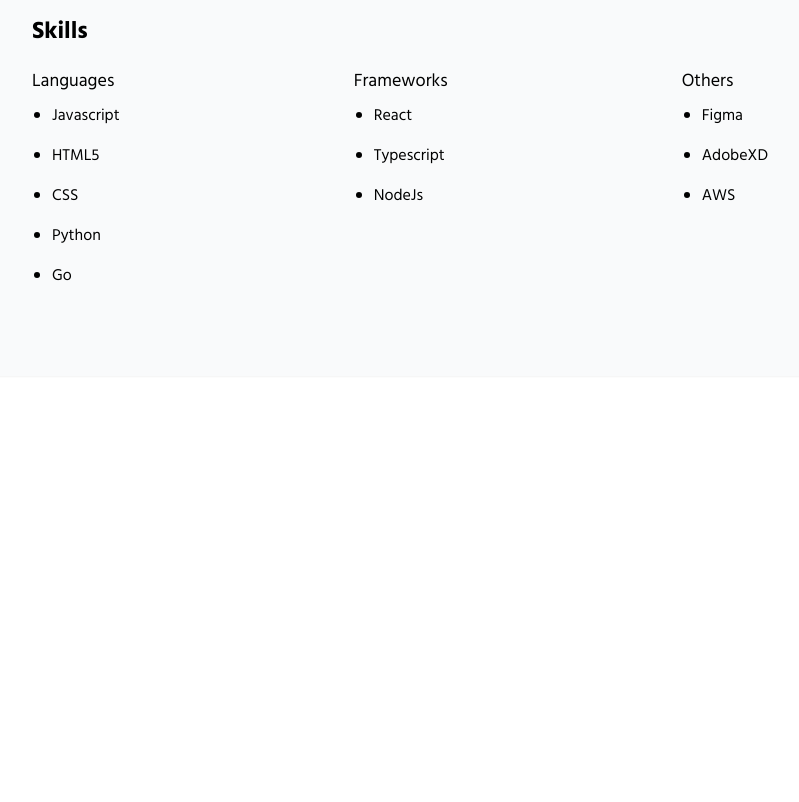
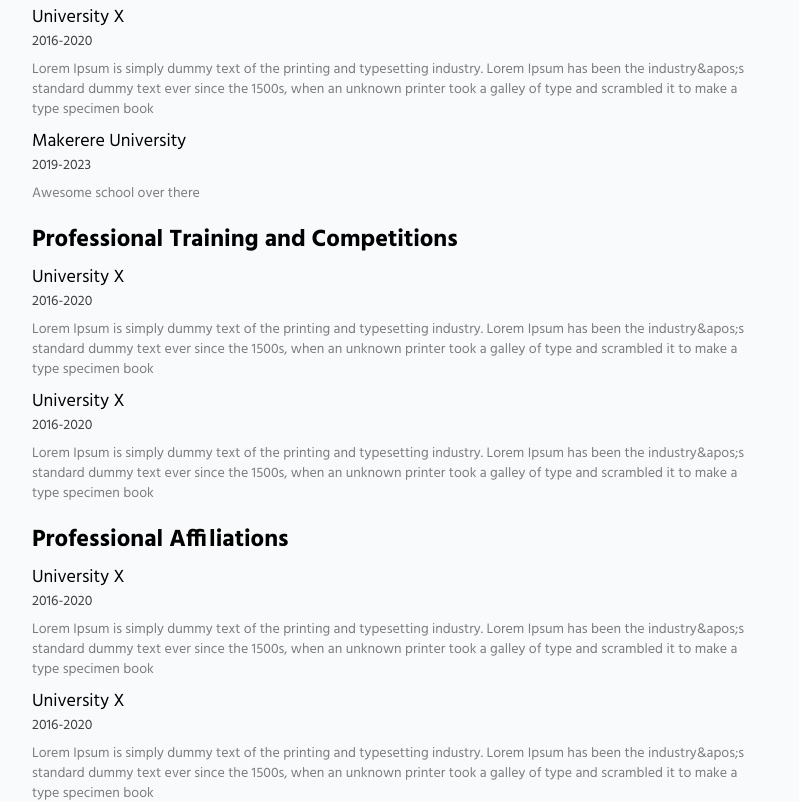
Before and after one commit to michaelgobz/michaelgoboola, a Next.js app: page /resume in a window 1280 px wide. Shown: the part 900-1702 px from the top of the page, without its empty margins (240-1039 px from the left). Before the commit the page ends 1316 px from the top, so only its background shows below. Built offline with nearby package versions, Linux system fonts and the light colour scheme.

Commit message:
formating the website to include the resume

```diff
--- a/pages/edit.js
+++ b/pages/edit.js
@@ -145,6 +145,33 @@
       resume: { ...data.resume, experiences: copyExperiences },
     });
   };
+
+  const handleAddEducation = () => {
+    setData({
+      ...data,
+      resume: {
+        ...data.resume,
+        education: [
+          ...data.resume.education,
+          {
+            id: uuidv4(),
+            universityName: "Makerere University",
+            universityDate: "2019-2023",
+            universityPara: "Awesome school over there"
+          }
+        ]
+      }
+    })
+  }
+
+  const handleEditEducation = (index, editEducation) => {
+    let copyEducation = data.resume.education;
+    copyEducation[index] = { ...editEducation };
+    setData({
+      ...data,
+      resume: {...data.resume, education: copyEducation}
+    })
+  }
 
   return (
     <div className={`container mx-auto ${data.showCursor && "cursor-none"}`}>
@@ -662,22 +689,28 @@
               </Button>
             </div>
             <hr className="my-10"></hr>
+            <h1>Education</h1>
             <div className="mt-10">
-              <h1>Education</h1>
+              {data.resume.education.map((education, index) => (
+                <div className="mt-5" key={education.id}>
+                  <div className="flex items-center justify-between">
+                    <h1 className="text-2xl">{education.universityName}</h1>
+                    <Button
+                      // onClick={() => deleteProject(project.id)}
+                      type="primary"
+                    >
+                      Delete
+                    </Button>
+                  </div>
+
                   <div className="flex items-center mt-5">
                     <label className="w-1/5 text-lg opacity-50">Name</label>
                     <input
-                  value={data.resume.education.universityName}
+                      value={education.universityName}
                       onChange={(e) =>
-                    setData({
-                      ...data,
-                      resume: {
-                        ...data.resume,
-                        education: {
-                          ...data.resume.education,
+                        handleEditEducation(index, {
+                          ...education,
                           universityName: e.target.value,
-                        },
-                      },
                         })
                       }
                       className="w-4/5 ml-10 p-2 rounded-md shadow-lg border-2"
@@ -687,42 +720,37 @@
                   <div className="flex items-center mt-5">
                     <label className="w-1/5 text-lg opacity-50">Dates</label>
                     <input
-                  value={data.resume.education.universityDate}
+                      value={education.universityDate}
                       onChange={(e) =>
-                    setData({
-                      ...data,
-                      resume: {
-                        ...data.resume,
-                        education: {
-                          ...data.resume.education,
+                        handleEditEducation(index, {
+                          ...education,
                           universityDate: e.target.value,
-                        },
-                      },
                         })
                       }
                       className="w-4/5 ml-10 p-2 rounded-md shadow-lg border-2"
                       type="text"
                     ></input>
                   </div>
-              <div className="flex items-center mt-5">
-                <label className="w-1/5 text-lg opacity-50">Detail</label>
-                <input
-                  value={data.resume.education.universityPara}
+                  <div className="flex items-center mt-2">
+                    <label className="w-1/5 text-lg opacity-50">Details</label>
+                    <textarea
+                      value={education.universityPara}
                       onChange={(e) =>
-                    setData({
-                      ...data,
-                      resume: {
-                        ...data.resume,
-                        education: {
-                          ...data.resume.education,
+                        handleEditEducation(index, {
+                          ...education,
                           universityPara: e.target.value,
-                        },
-                      },
                         })
                       }
                       className="w-4/5 ml-10 p-2 rounded-md shadow-lg border-2"
                       type="text"
-                ></input>
+                    ></textarea>
+                  </div>
+                </div>
+              ))}
+              <div className="my-10">
+                <Button onClick={handleAddEducation} type="primary">
+                  Add Education +
+                </Button>
               </div>
             </div>
             <hr className="my-10"></hr>
--- a/pages/resume.js
+++ b/pages/resume.js
@@ -33,16 +33,14 @@
       )}
       {data.showCursor && <Cursor />}
       <div
-        className={`container mx-auto mb-10 ${
-          data.showCursor && "cursor-none"
+        className={`container mx-auto mb-10 ${data.showCursor && "cursor-none"
           }`}
       >
         <Header isBlog />
         {mount && (
           <div className="mt-10 w-full flex flex-col items-center">
             <div
-              className={`w-full ${
-                mount && theme.theme === "dark" ? "bg-slate-800" : "bg-gray-50"
+              className={`w-full ${mount && theme.theme === "dark" ? "bg-slate-800" : "bg-gray-50"
                 } max-w-4xl p-20 mob:p-5 desktop:p-20 rounded-lg shadow-sm`}
             >
               <h1 className="text-3xl font-bold">{name}</h1>
@@ -70,15 +68,63 @@
               </div>
               <div className="mt-5">
                 <h1 className="text-2xl font-bold">Education</h1>
+                {
+                  resume.education.map(
+                    ({ universityName, universityDate, universityPara }) => (
+                      <>
                         <div className="mt-2">
-                  <h2 className="text-lg">{resume.education.universityName}</h2>
+                          <h2 className="text-lg">{universityName}</h2>
                           <h3 className="text-sm opacity-75">
-                    {resume.education.universityDate}
+                            {universityDate}
                           </h3>
                           <p className="text-sm mt-2 opacity-50">
-                    {resume.education.universityPara}
+                            {universityPara}
                           </p>
                         </div>
+                      </>
+                    )
+                  )
+                }
+              </div>
+              <div className="mt-5">
+                <h1 className="text-2xl font-bold">Professional Training and Competitions</h1>
+                {
+                  resume.professional.map(
+                    ({ universityName, universityDate, universityPara }) => (
+                      <>
+                        <div className="mt-2">
+                          <h2 className="text-lg">{universityName}</h2>
+                          <h3 className="text-sm opacity-75">
+                            {universityDate}
+                          </h3>
+                          <p className="text-sm mt-2 opacity-50">
+                            {universityPara}
+                          </p>
+                        </div>
+                      </>
+                    )
+                  )
+                }
+              </div>
+              <div className="mt-5">
+                <h1 className="text-2xl font-bold">Professional Affiliations</h1>
+                {
+                  resume.affiliations.map(
+                    ({ universityName, universityDate, universityPara }) => (
+                      <>
+                        <div className="mt-2">
+                          <h2 className="text-lg">{universityName}</h2>
+                          <h3 className="text-sm opacity-75">
+                            {universityDate}
+                          </h3>
+                          <p className="text-sm mt-2 opacity-50">
+                            {universityPara}
+                          </p>
+                        </div>
+                      </>
+                    )
+                  )
+                }
               </div>
               <div className="mt-5">
                 <h1 className="text-2xl font-bold">Skills</h1>
```
Also changed, not shown: data/portfolio.json (+1 -1 lines). Lines whose indentation alone changed are shown as unchanged.
